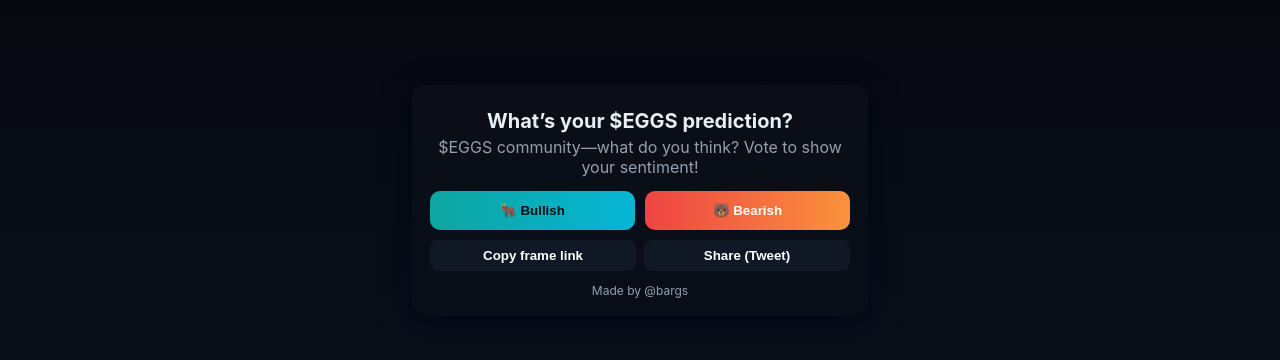
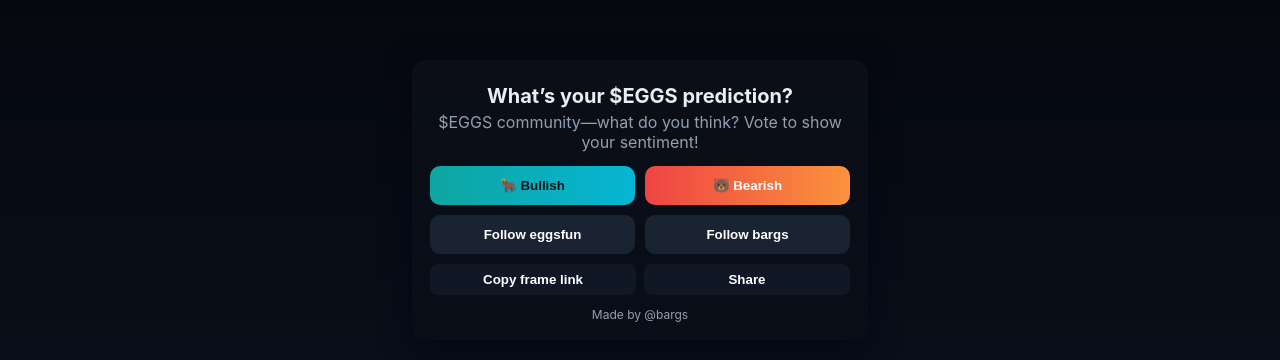
Before and after one commit to 101bar/Eggs-fr, a plain HTML site: page index.html in a window 1280 px wide. Shown: the part 200-560 px from the top of the page. Drawn offline with Linux system fonts and the light colour scheme.

Commit message:
Add follow buttons for Farcaster channels
Added new buttons to follow 'eggsfun' and 'bargs' on Farcaster.

```diff
--- a/index.html
+++ b/index.html
@@ -5,6 +5,7 @@
   <meta name="viewport" content="width=device-width,initial-scale=1" />
   <title>$EGGS — Vote</title>
 
+  <!-- Farcaster frame meta -->
   <meta name="fc:frame" content="vNext" />
   <meta property="og:title" content="$EGGS Sentiment Vote" />
   <meta property="og:description" content="Is $EGGS Bullish or Bearish? Vote below 👇" />
@@ -18,10 +19,11 @@
     .card{width:92vw; max-width:420px; background:linear-gradient(180deg, rgba(255,255,255,0.02), rgba(0,0,0,0.02)); border-radius:14px; padding:18px; box-shadow:0 8px 30px rgba(2,6,23,0.7);}
     h1{margin:6px 0 4px;font-size:20px;text-align:center}
     p.sub{margin:0 0 14px;color:var(--muted); text-align:center;}
-    .buttons{display:flex;gap:10px;}
+    .buttons{display:flex;gap:10px;margin-bottom:10px;}
     button{flex:1;padding:12px;border-radius:10px;border:0;font-weight:700;cursor:pointer}
     button.bull{background:linear-gradient(90deg,#0ea5a1,#06b6d4); color:#041014}
     button.bear{background:linear-gradient(90deg,#ef4444,#fb923c); color:#fff}
+    .btn-secondary{background:#1a2332;color:white;}
     .thanks{display:none;margin-top:12px;padding:10px;border-radius:8px;background:#06111a;text-align:center;color:var(--accent);font-weight:700}
     .credit{margin-top:12px;font-size:12px;color:var(--muted);text-align:center}
     .share{display:flex;gap:8px;justify-content:center;margin-top:10px}
@@ -32,43 +34,66 @@
   <main class="card">
     <h1>What’s your $EGGS prediction?</h1>
     <p class="sub">$EGGS community—what do you think? Vote to show your sentiment!</p>
+
+    <!-- First row -->
     <div class="buttons">
       <button id="btnBull" class="bull">🐂 Bullish</button>
       <button id="btnBear" class="bear">🐻 Bearish</button>
     </div>
+
+    <!-- Second row (new buttons) -->
+    <div class="buttons">
+      <button onclick="window.open('https://farcaster.xyz/~/channel/eggsfun','_blank')" class="btn-secondary">Follow eggsfun</button>
+      <button onclick="window.open('https://farcaster.xyz/bargs','_blank')" class="btn-secondary">Follow bargs</button>
+    </div>
+
     <div class="thanks" id="thanks">Thanks for voting! 🚀</div>
+
     <div class="share">
       <button id="copyLink" class="smallbtn">Copy frame link</button>
-      <button id="openShare" class="smallbtn">Share (Tweet)</button>
+      <button id="openShare" class="smallbtn">Share</button>
     </div>
+
     <div class="credit">Made by @bargs</div>
   </main>
+
 <script>
   const btnBull = document.getElementById('btnBull');
   const btnBear = document.getElementById('btnBear');
   const thanks = document.getElementById('thanks');
   const copyBtn = document.getElementById('copyLink');
   const openShare = document.getElementById('openShare');
+
   async function onVote(choice){
     btnBull.disabled = true; btnBear.disabled = true;
     thanks.style.display = 'block';
     try { localStorage.setItem('eggs_vote', choice); } catch(e){}
     setTimeout(()=>{ thanks.style.display = 'none'; }, 2200);
   }
+
   btnBull.addEventListener('click', ()=> onVote('bullish'));
   btnBear.addEventListener('click', ()=> onVote('bearish'));
+
   copyBtn.addEventListener('click', async ()=>{
     try {
       await navigator.clipboard.writeText(location.href);
       copyBtn.textContent = 'Copied!';
       setTimeout(()=> copyBtn.textContent = 'Copy frame link', 1500);
-      } catch(e){ alert('Copy failed — copy URL manually.'); }
+    } catch(e){
+      alert('Copy failed — copy URL manually.');
+    }
   });
+
   openShare.addEventListener('click', ()=>{
     const text = encodeURIComponent('$EGGS community—what do you think? Vote below 👇');
     const url = encodeURIComponent(location.href);
     window.open(`https://twitter.com/intent/tweet?text=${text}&url=${url}`, '_blank');
   });
+
+  try {
+    const v = localStorage.getItem('eggs_vote');
+    if(v){ btnBull.disabled=true; btnBear.disabled=true; }
+  } catch(e){}
 </script>
 </body>
 </html>
```
Lines whose indentation alone changed are shown as unchanged.
